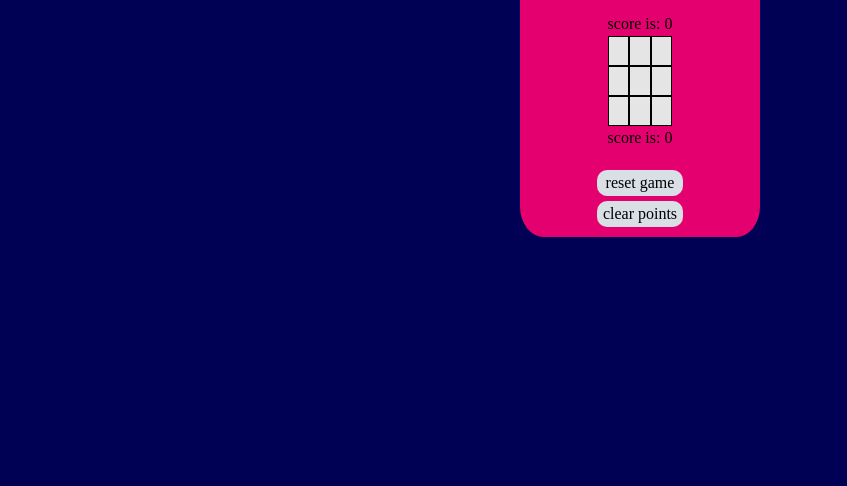
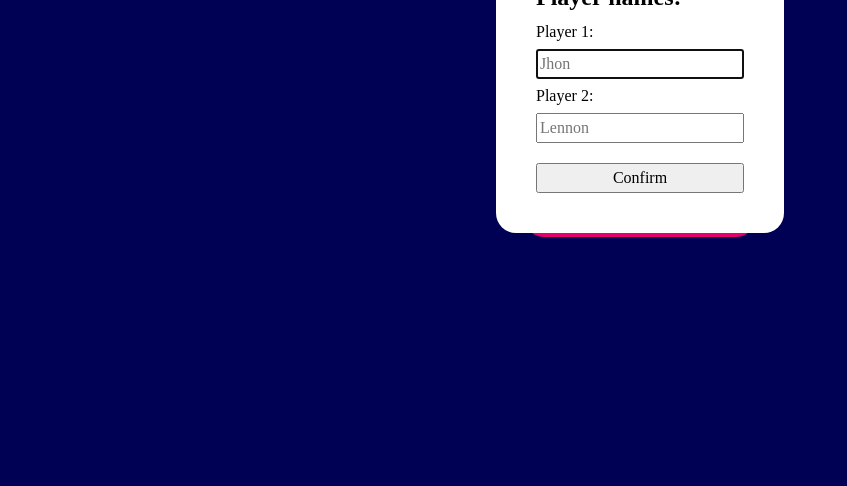
Before and after one commit to creespie/tictactoe-top, a plain HTML site: page index.html in a window 1280 px wide. Shown: the part 314-800 px from the top of the page, without its empty margins (0-847 px from the left). Drawn offline with Linux system fonts and the light colour scheme.

Commit message:
add form style

```diff
--- a/index.html
+++ b/index.html
@@ -13,7 +13,7 @@
             <label for="player1">Player 1:</label>
             <input type="text" id="player1" placeholder="Jhon" required>
             <label for="player2">Player 2:</label>
-            <input type="text" id="player2" placeholder="Jhon" required>
+            <input type="text" id="player2" placeholder="Lennon" required>
             <button type="submit">Confirm</button>
         </form>
     </dialog>
--- a/style.css
+++ b/style.css
@@ -127,3 +127,25 @@ html, body{
 .winner{
     text-align: center;
 }
+
+dialog:modal{
+    display: flex;
+    flex-direction: column;
+    justify-self: center;
+    align-self: center;
+    border-style: none;
+    border-radius: 20px;
+    padding: 5vh;
+}
+
+form{
+    display: flex;
+    flex-direction: column;
+    gap: 5px;
+    border-style: none;
+    border-radius: 20px;
+}
+
+form > button{
+    margin-top: 15px;
+}
```
